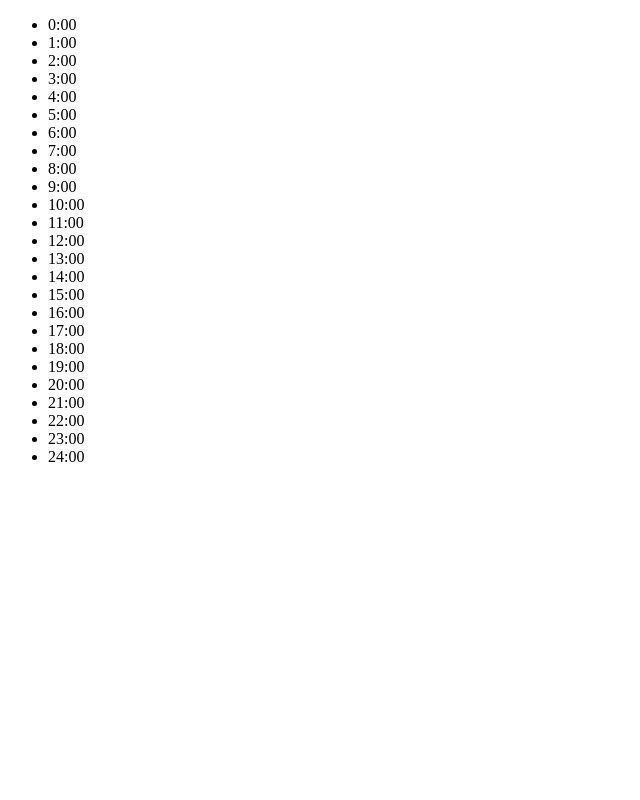
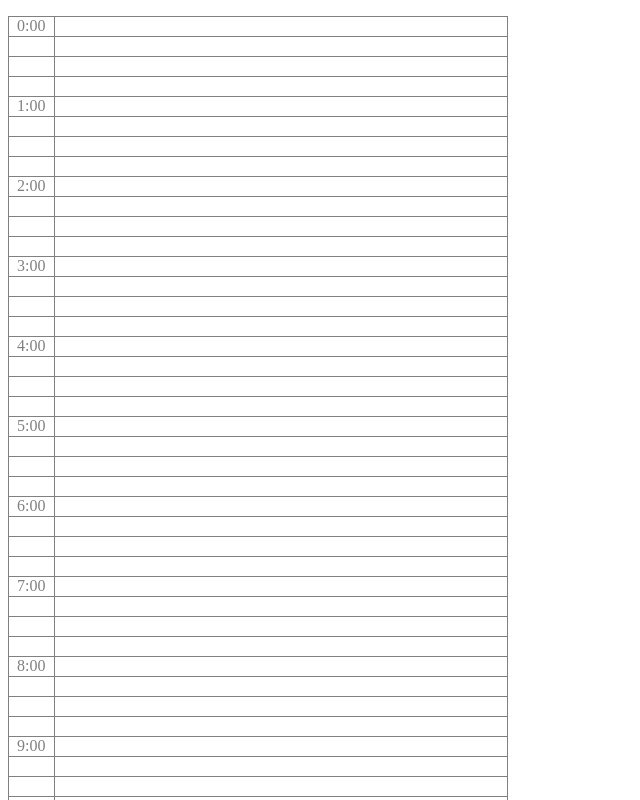
Before and after one commit to Glovindan/Diary-app, a React (Create React App) app in the folder client/diary/: page / in a window 1280 px wide. Shown: the top 800 px of the page, without its empty margins (0-640 px from the left). Built offline with nearby package versions, Linux system fonts and the light colour scheme.

Commit message:
[add] day type calendar timeline

```diff
--- a/client/diary/src/DayCalendar/DayCalendar.js
+++ b/client/diary/src/DayCalendar/DayCalendar.js
@@ -1,9 +1,9 @@
-import TimeLine from "./TimeLine/TimeLine";
+import Timeline from "./TimeLine/Timeline";
 
 function DayCalendar() {
   return (
     <div>
-      <TimeLine/>
+      <Timeline/>
     </div>
   );
 }
--- /dev/null
+++ b/client/diary/src/DayCalendar/TimeLine/HourSection/HourSection.js
@@ -0,0 +1,26 @@
+import styles from './HourSection.module.css'
+
+const HourSection = (props) => {
+  return (
+    <div>
+      <div className={styles.row}>
+        <span className={styles.firstColumn}>{props.hour}:00</span>
+        <span className={styles.secondColumn}/>
+      </div>
+      <div className={styles.row}>
+        <span className={styles.firstColumn}/>
+        <span className={styles.secondColumn}/>
+      </div>
+      <div className={styles.row}>
+        <span className={styles.firstColumn}/>
+        <span className={styles.secondColumn}/>
+      </div>
+      <div className={styles.row}>
+        <span className={styles.firstColumn}/>
+        <span className={styles.secondColumn}/>
+      </div>
+    </div>
+  )
+}
+
+export default HourSection;
--- /dev/null
+++ b/client/diary/src/DayCalendar/TimeLine/HourSection/HourSection.module.css
@@ -0,0 +1,17 @@
+.row {
+    height: 20px;
+    display: flex;
+    flex-direction: row;
+    border-bottom: gray solid 1px;
+    color: gray;
+}
+
+.firstColumn {
+    text-align: center;
+    width: 50px;
+    border-right: gray solid 1px;
+}
+
+.secondColumn {
+    width: 100%;
+}
--- a/client/diary/src/DayCalendar/TimeLine/TimeLine.js
+++ /dev/null
@@ -1,21 +0,0 @@
-const TimeLine = () => {
-
-  const hoursArr = [];
-  for (let i = 0; i < 25; i++) {
-    hoursArr.push(i);
-  }
-
-  const timeLine = hoursArr.map((hour) =>
-    <li key={hour.id}>{hour + ":00"}</li>
-  )
-
-  return (
-    <div>
-      <ul>
-        {timeLine}
-      </ul>
-    </div>
-  )
-}
-
-export default TimeLine;
--- /dev/null
+++ b/client/diary/src/DayCalendar/TimeLine/Timeline.js
@@ -0,0 +1,24 @@
+import HourSection from "./HourSection/HourSection";
+import styles from './Timeline.module.css'
+
+const Timeline = () => {
+
+  const hoursArr = [];
+  for (let i = 0; i < 25; i++) {
+    hoursArr.push(i);
+  }
+
+  const timeLine = hoursArr.map((hour) =>
+    <li key={hour.id}><HourSection hour={hour}/></li>
+  )
+
+  return (
+    <div>
+      <ul className={styles.container}>
+        {timeLine}
+      </ul>
+    </div>
+  )
+}
+
+export default Timeline;
--- /dev/null
+++ b/client/diary/src/DayCalendar/TimeLine/Timeline.module.css
@@ -0,0 +1,7 @@
+.container {
+    width: 500px;
+    list-style: none;
+    padding: 0;
+    border: gray 1px solid;
+    border-bottom: none;
+}
--- a/client/diary/src/index.css
+++ b/client/diary/src/index.css
@@ -0,0 +1,3 @@
+* {
+    box-sizing: border-box;
+}
```
Also changed, not shown: client/diary/src/DayCalendar/TimeLine/TimeLine.module.css (deleted), 1 other file (tests, documents, lock files or other folders).
